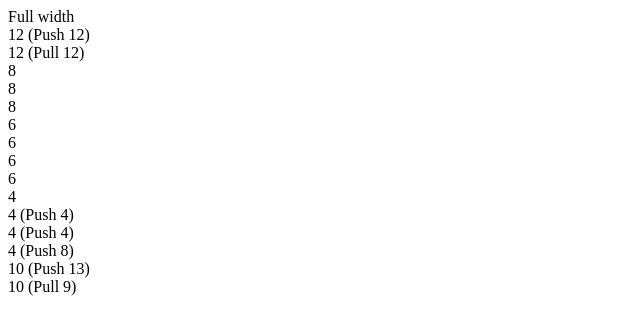
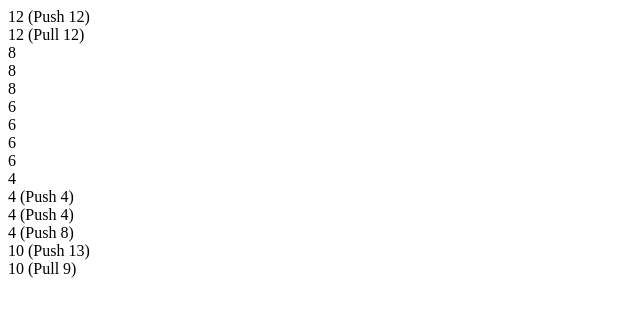
Before and after one commit to engageinteractive/core, a PHP site: page /styleguide/components/grid/columns.php in a window 1280 px wide. Shown: the top 335 px of the page, without its empty margins (0-640 px from the left). Run offline with PHP 8.4, Linux system fonts and the light colour scheme.

Commit message:
Removes .full-width from .columns.

```diff
--- a/public/styleguide/components/grid/columns.php
+++ b/public/styleguide/components/grid/columns.php
@@ -1,10 +1,4 @@
 <div class="sg-example-grid">
-	<div class="row">
-		<div class="full-width">
-			<span>Full width</span>
-		</div>
-	</div>
-
 	<div class="row">
 		<div class="column tablet-12 tablet-push-12"><span>12 (Push 12)</span></div>
 		<div class="column tablet-12 tablet-pull-12"><span>12 (Pull 12)</span></div>
--- a/src/scss/utility/_styleguide.scss
+++ b/src/scss/utility/_styleguide.scss
@@ -181,8 +181,7 @@
  */
 
 .sg-example-grid {
-	.column,
-	.full-width {
+	.column {
 		@include soft--ends($grid-column-gutter / 2);
 
 		@for $i from 1 through $grid-column-count {
```
Also changed, not shown: src/scss/utility/grid/_columns.scss (+0 -11 lines).
